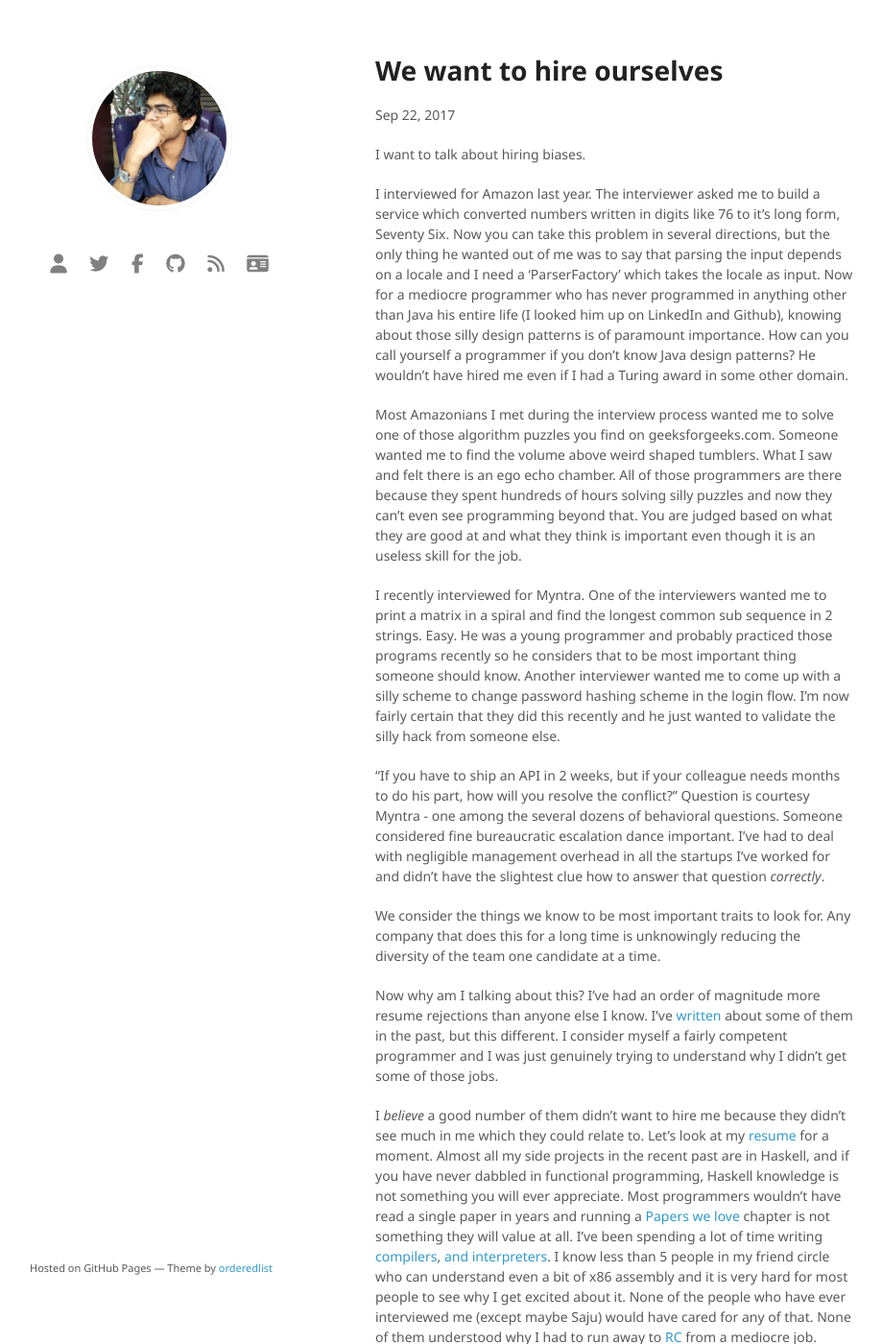
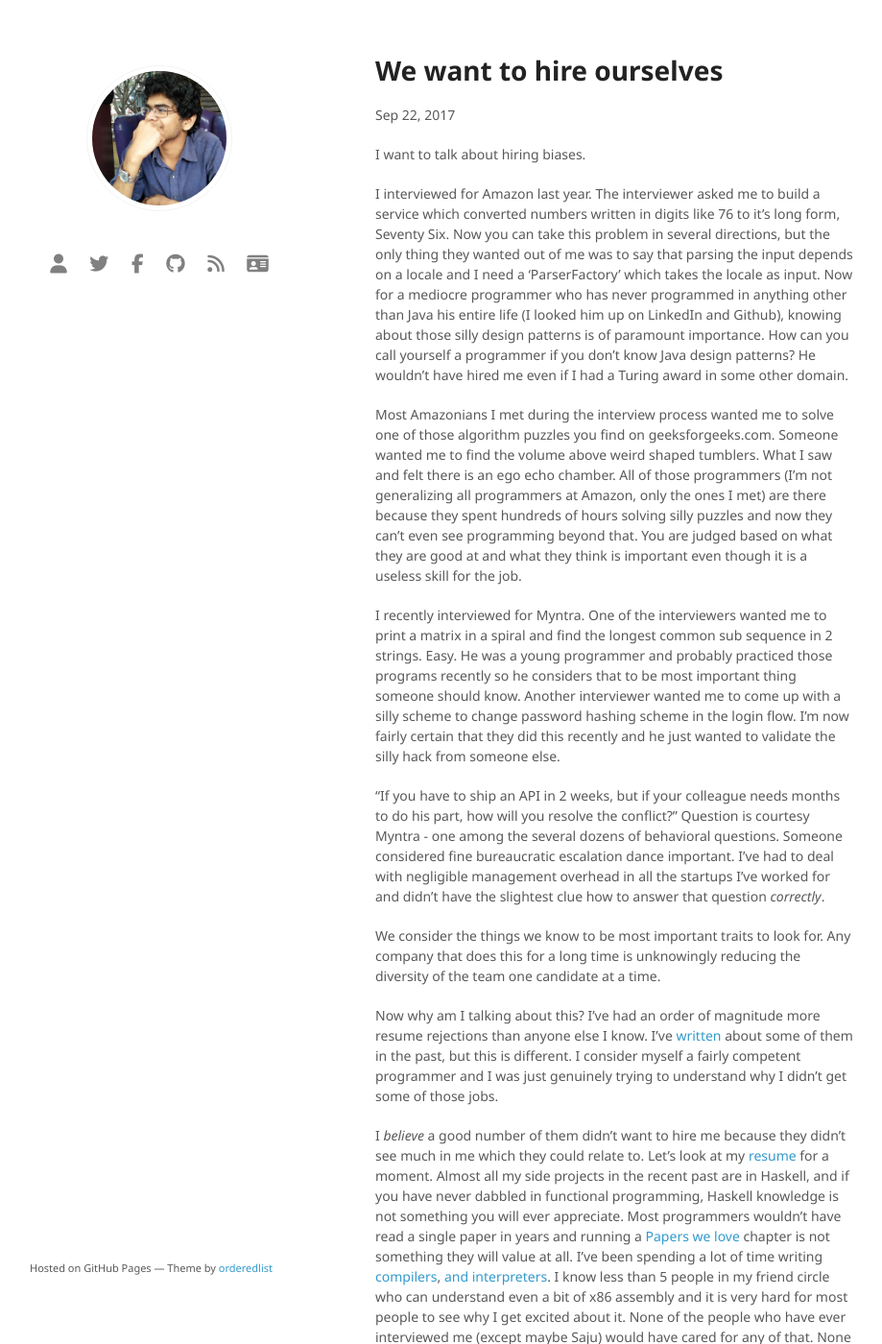
Before and after one commit to jaseemabid/blog, a Jekyll site: the page built from _posts/2017-09-22-hire.md, in a window 1280 px wide and 1400 px high. Shown: the whole window at 96% size, without its empty margins (179-1098 px from the left). Built offline with Jekyll 4.4.1, drawn with Linux system fonts in a browser that asks for light colours; nearby versions of some CDN libraries; some of the changed text lies outside the part shown.

Commit message:
Fixes, thanks to Dhanush

```diff
--- a/_posts/2017-09-22-hire.md
+++ b/_posts/2017-09-22-hire.md
@@ -8,9 +8,9 @@ I want to talk about hiring biases.
 
 I interviewed for Amazon last year. The interviewer asked me to build a service
 which converted numbers written in digits like 76 to it's long form, Seventy
-Six. Now you can take this problem in several directions, but the only thing he
-wanted out of me was to say that parsing the input depends on a locale and I
-need a 'ParserFactory' which takes the locale as input. Now for a mediocre
+Six. Now you can take this problem in several directions, but the only thing
+they wanted out of me was to say that parsing the input depends on a locale and
+I need a 'ParserFactory' which takes the locale as input. Now for a mediocre
 programmer who has never programmed in anything other than Java his entire life
 (I looked him up on LinkedIn and Github), knowing about those silly design
 patterns is of paramount importance. How can you call yourself a programmer if
@@ -20,10 +20,11 @@ Turing award in some other domain.
 Most Amazonians I met during the interview process wanted me to solve one of
 those algorithm puzzles you find on geeksforgeeks.com. Someone wanted me to find
 the volume above weird shaped tumblers. What I saw and felt there is an ego echo
-chamber. All of those programmers are there because they spent hundreds of hours
+chamber. All of those programmers (I'm not generalizing all programmers at
+Amazon, only the ones I met) are there because they spent hundreds of hours
 solving silly puzzles and now they can't even see programming beyond that. You
 are judged based on what they are good at and what they think is important even
-though it is an useless skill for the job.
+though it is a useless skill for the job.
 
 I recently interviewed for Myntra. One of the interviewers wanted me to print a
 matrix in a spiral and find the longest common sub sequence in 2 strings. Easy.
@@ -46,7 +47,7 @@ the team one candidate at a time.
 
 Now why am I talking about this? I've had an order of magnitude more resume
 rejections than anyone else I know. I've [written][rejections] about some of
-them in the past, but this different. I consider myself a fairly competent
+them in the past, but this is different. I consider myself a fairly competent
 programmer and I was just genuinely trying to understand why I didn't get some
 of those jobs.
 
@@ -74,9 +75,12 @@ I acknowledge that I'll fall for this too. I'll get excited and jump on the
 couch if someone starts talking about compilers to me. But let's take a moment
 to listen to the other side of the story next time we interview someone. Let's
 look at code on Github to see how well someone can code rather than what you ask
-him to write on a paper or google docs under pressure. Let's acknowledge that
+them to write on a paper or google docs under pressure. Let's acknowledge that
 they might not have seen Dijkstra's shortest path algorithm in years and it's
-ok. Give the odd one out a chance.
+ok. Give the odd one out a chance. We might see the biases clearly if we were
+forced to write down concisely why we _didn't_ each candidate we met.
+
+
 
 
 [inc]:         https://github.com/jaseemabid/inc
```
